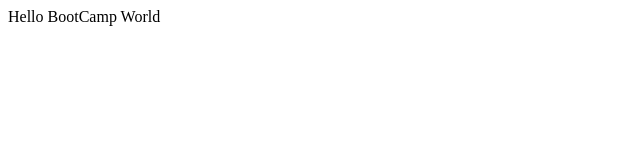
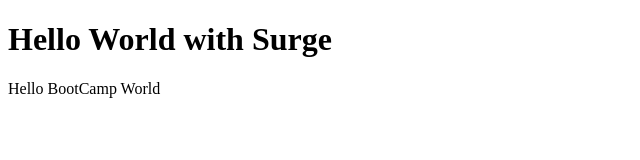
Before and after one commit to masad94/bootcamp-repo, a plain HTML site: page index.html in a window 1280 px wide. Shown: the whole page, without its empty margins (0-640 px from the left). Drawn offline with Linux system fonts and the light colour scheme.

Commit message:
Update index.html

```diff
--- a/index.html
+++ b/index.html
@@ -6,6 +6,9 @@
     <title>First Bootcamp Assignment</title>
 </head>
 <body>
-    <div>Hello BootCamp World</div>
+    <div>
+        <h1>Hello World with Surge</h1>
+        <p>Hello BootCamp World</p>
+    </div>
 </body>
 </html>
```
